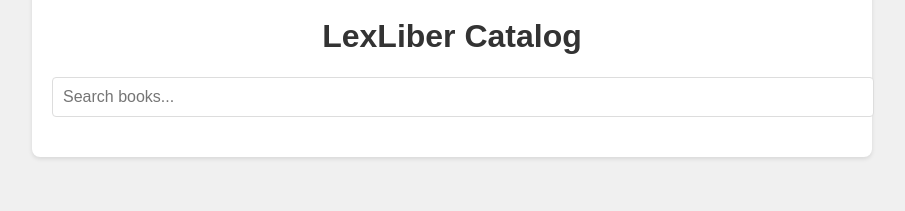
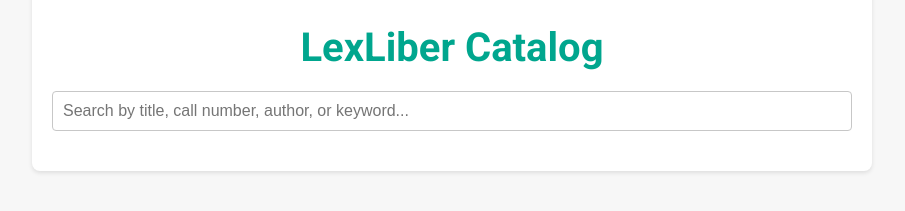
Before and after one commit to TheJohny71/lexliber, a plain HTML site: page index.html in a window 1280 px wide. Shown: the part 243-454 px from the top of the page, without its empty margins (188-1093 px from the left). Drawn offline with Linux system fonts and the light colour scheme.

Commit message:
Update index.html

```diff
--- a/index.html
+++ b/index.html
@@ -4,15 +4,29 @@
     <meta charset="UTF-8">
     <meta name="viewport" content="width=device-width, initial-scale=1.0">
     <title>LexLiber Catalog</title>
+    <link href="https://fonts.googleapis.com/css2?family=Roboto:wght@400;700&display=swap" rel="stylesheet">
     <style>
+        :root {
+            --primary-green: #00a68e;
+            --charcoal: #000000;
+            --gray-1: #f7f7f7;
+            --white: #ffffff;
+            --black: #000000;
+            --violet: #7379b9;
+            --coral: #f27557;
+            --blue: #278bcb;
+            --gray-2: #c7c7c7;
+            --chartreuse: #cad23b;
+        }
         body {
-            font-family: 'Arial', sans-serif;
-            background-color: #f0f0f0;
+            font-family: 'Roboto', sans-serif; /* Placeholder for Euclid Flex B */
+            background-color: var(--gray-1);
             margin: 0;
             padding: 20px;
+            color: var(--charcoal);
         }
         .container {
-            background-color: white;
+            background-color: var(--white);
             border-radius: 8px;
             padding: 20px;
             box-shadow: 0 2px 4px rgba(0,0,0,0.1);
@@ -20,26 +34,39 @@
             margin: 0 auto;
         }
         h1 {
-            color: #333;
+            color: var(--primary-green);
             text-align: center;
+            font-size: 2.5em;
+            margin-bottom: 20px;
         }
         #searchInput {
             width: 100%;
             padding: 10px;
             font-size: 16px;
             margin-bottom: 20px;
-            border: 1px solid #ddd;
+            border: 1px solid var(--gray-2);
             border-radius: 4px;
+            box-sizing: border-box;
         }
         .book {
-            border: 1px solid #ddd;
-            padding: 10px;
-            margin-bottom: 10px;
+            background-color: var(--gray-1);
+            border: 1px solid var(--gray-2);
+            padding: 15px;
+            margin-bottom: 15px;
             border-radius: 4px;
+            transition: background-color 0.3s ease;
+        }
+        .book:hover {
+            background-color: var(--chartreuse);
         }
         .book h3 {
             margin-top: 0;
-            color: #2c3e50;
+            color: var(--blue);
+            font-size: 1.2em;
+        }
+        .book p {
+            margin: 5px 0;
+            color: var(--charcoal);
         }
         .logo {
             display: block;
@@ -52,7 +79,7 @@
     <div class="container">
         <img src="lexliber-logo.png.jpg" alt="LexLiber Logo" class="logo">
         <h1>LexLiber Catalog</h1>
-        <input type="text" id="searchInput" placeholder="Search books...">
+        <input type="text" id="searchInput" placeholder="Search by title, call number, author, or keyword...">
         <div id="results"></div>
     </div>
 
@@ -86,6 +113,7 @@
                 bookElement.className = 'book';
                 bookElement.innerHTML = `
                     <h3>${book.Title || 'No Title'}</h3>
+                    <p>Author: ${book.Author || 'N/A'}</p>
                     <p>Call Number: ${book["Call No."] || 'N/A'}</p>
                     <p>Status: ${book["Item Status"] || 'N/A'}</p>
                     <p>Location: ${book["Collection Location"] || 'N/A'}</p>
```
